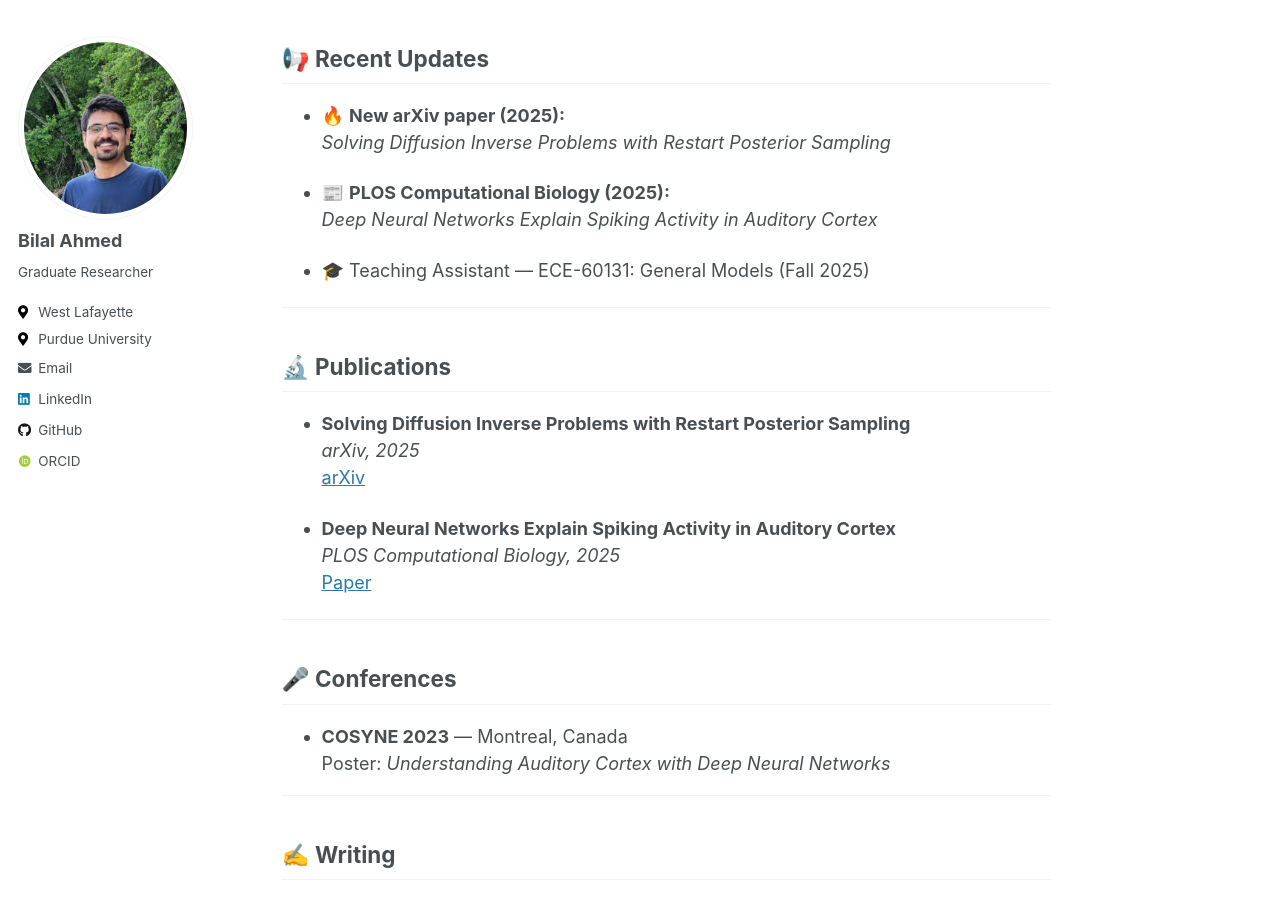
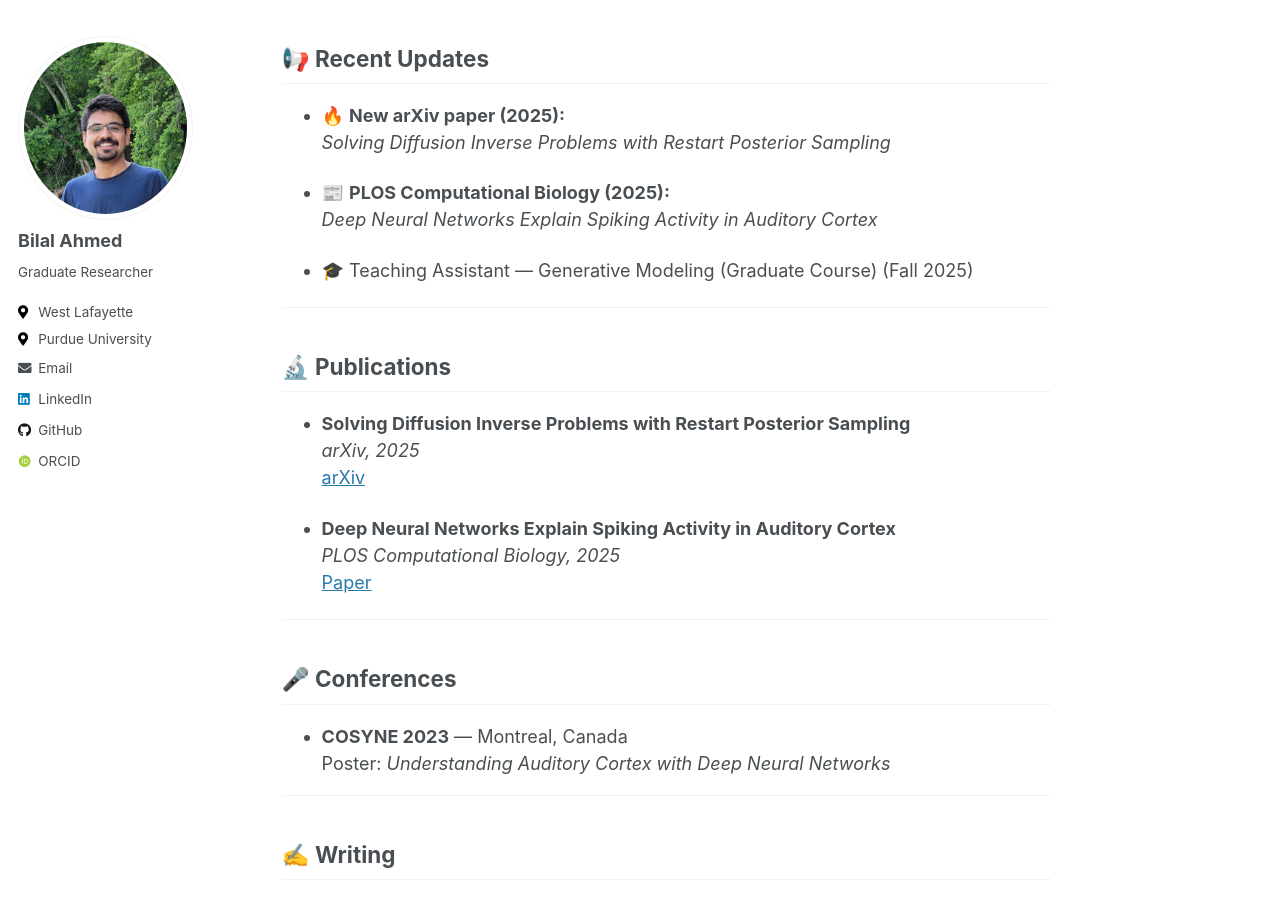
Before and after one commit to bilalhsp/bilalhsp.github.io, a Jekyll site: the page built from _pages/home.md, in a window 1280 px wide and 900 px high, scrolled down 728 px. Built offline with Jekyll 4.4.1, drawn with Linux system fonts in a browser that asks for light colours; some web fonts are replaced.

Commit message:
Update teaching assistant role description

```diff
--- a/_pages/home.md
+++ b/_pages/home.md
@@ -29,7 +29,7 @@ I am interested in exploring principled approaches for probabilistic learning in
 - 📰 **PLOS Computational Biology (2025):**
   *Deep Neural Networks Explain Spiking Activity in Auditory Cortex*
 
-- 🎓 Teaching Assistant — ECE-60131: General Models (Fall 2025)
+- 🎓 Teaching Assistant — Generative Modeling (Graduate Course) (Fall 2025)
 
 ---
 
```
